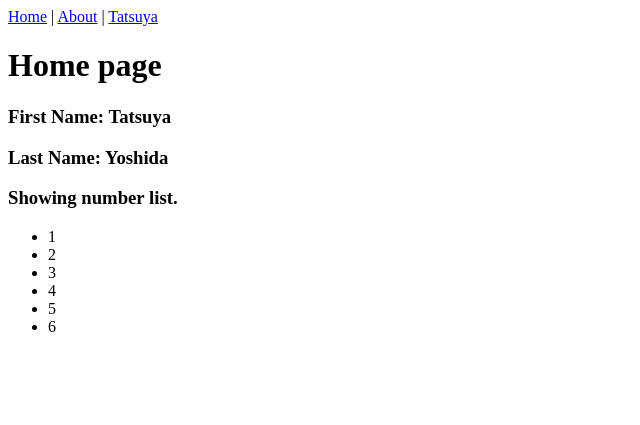
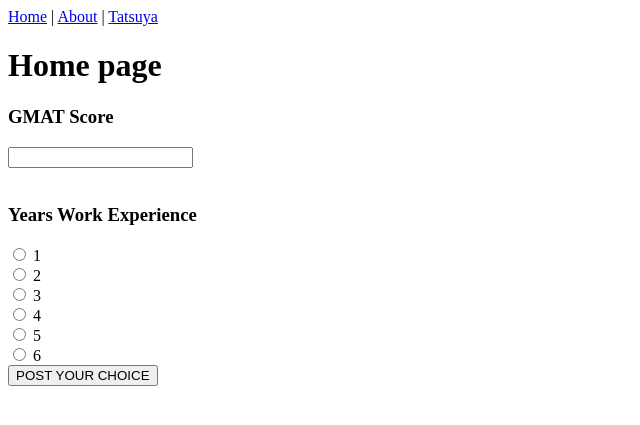
Before and after one commit to yoshidont-mind/COMP4949-lessonWk1, a Django app: page / in a window 1280 px wide. Shown: the top 425 px of the page, without its empty margins (0-640 px from the left). Run offline with Django 5.2, Linux system fonts and the light colour scheme.

Commit message:
Complete up to example 9

```diff
--- a/pages/templates/home.html
+++ b/pages/templates/home.html
@@ -1,16 +1,29 @@
+<!-- templates/home.html -->
 {% extends "base.html" %}
 
 {% block content %}
-  <h1>Home page</h1>
+<h1>Home page</h1>
 
-  <h3>First Name: {{firstName}}</h3>
-  <h3>Last Name: {{lastName}}</h3>
+  <!-- This form references the homePost route. -->
+<form action="{% url 'homePost' %}" method="post">
+{% csrf_token %}
 
-  <h3>Showing number list.</h3>
-  <ul>
-    {% for mynumber in mynumbers %}
-        <li>{{mynumber}}</li>
-    {% endfor %}
-  </ul>
+<h3>GMAT Score</h3>
+<input type="text" id="gmat" name="gmat"><br><br>
 
+<h3>Years Work Experience</h3>
+
+<!-- Show radio button list named 'choice' -->
+{% for choice in mynumbers %}
+    <input type="radio" name="choice" id="choice{{ forloop.counter }}" value="{{ choice }}">
+    <label for="choice{{ forloop.counter }}">{{ choice }}</label><br>
+{% endfor %}
+
+<!—Submit button is also contained in the form -->
+<input type="submit" value="POST YOUR CHOICE">
+</form>
+<!-- End of form. -->
+
+<!-- This error will notify the user if there are issues with the POST request -->
+{% if errorMessage %}<p><strong>{{errorMessage}}</strong></p>{% endif %}
 {% endblock content %}
--- a/pages/urls.py
+++ b/pages/urls.py
@@ -1,8 +1,10 @@
 from django.urls import path
-from .views import homePageView, aboutPageView, tatsuyaPageView
+from .views import homePageView, aboutPageView, tatsuyaPageView, homePost, results
 
 urlpatterns = [
     path('', homePageView, name='home'),
     path('about/', aboutPageView, name='about'),
     path('tatsuya/', tatsuyaPageView, name='tatsuya'),
+    path('homePost/', homePost, name='homePost'),
+    path('results/<int:choice>/<str:gmat>/', results, name='results'),
 ]
--- a/pages/views.py
+++ b/pages/views.py
@@ -1,5 +1,5 @@
 from django.shortcuts import render, HttpResponseRedirect
-from django.http import Http404
+from django.http import Http404, HttpResponseRedirect
 from django.urls import reverse
 from django.views.generic import TemplateView
 
@@ -20,3 +20,34 @@ def homePageView(request):
         'firstName': 'Tatsuya',
         'lastName': 'Yoshida',
     })
+
+def homePost(request):
+    # Use request object to extract choice.
+
+    choice = -999
+    gmat = -999  # Initialize gmat variable.
+
+    try:
+        # Extract value from request object by control name.
+        currentChoice = request.POST['choice']
+        gmatStr = request.POST['gmat']
+
+        # Crude debugging effort.
+        print("*** Years work experience: " + str(currentChoice))
+        choice = int(currentChoice)
+        gmat = float(gmatStr)
+    # Enters 'except' block if integer cannot be created.
+    except:
+        return render(request, 'home.html', {
+            'errorMessage': '*** The data submitted is invalid. Please try again.',
+            'mynumbers': [1, 2, 3, 4, 5, 6, ]})
+    else:
+        # Always return an HttpResponseRedirect after successfully dealing
+        # with POST data. This prevents data from being posted twice if a
+        # user hits the Back button.
+        return HttpResponseRedirect(reverse('results', kwargs={'choice': choice, 'gmat': gmat}, ))
+
+
+def results(request, choice, gmat):
+    print("*** Inside reults()")
+    return render(request, 'results.html', {'choice': choice, 'gmat': gmat})
```
Also changed, not shown: pages/templates/results.html (added, +9 -0 lines).
